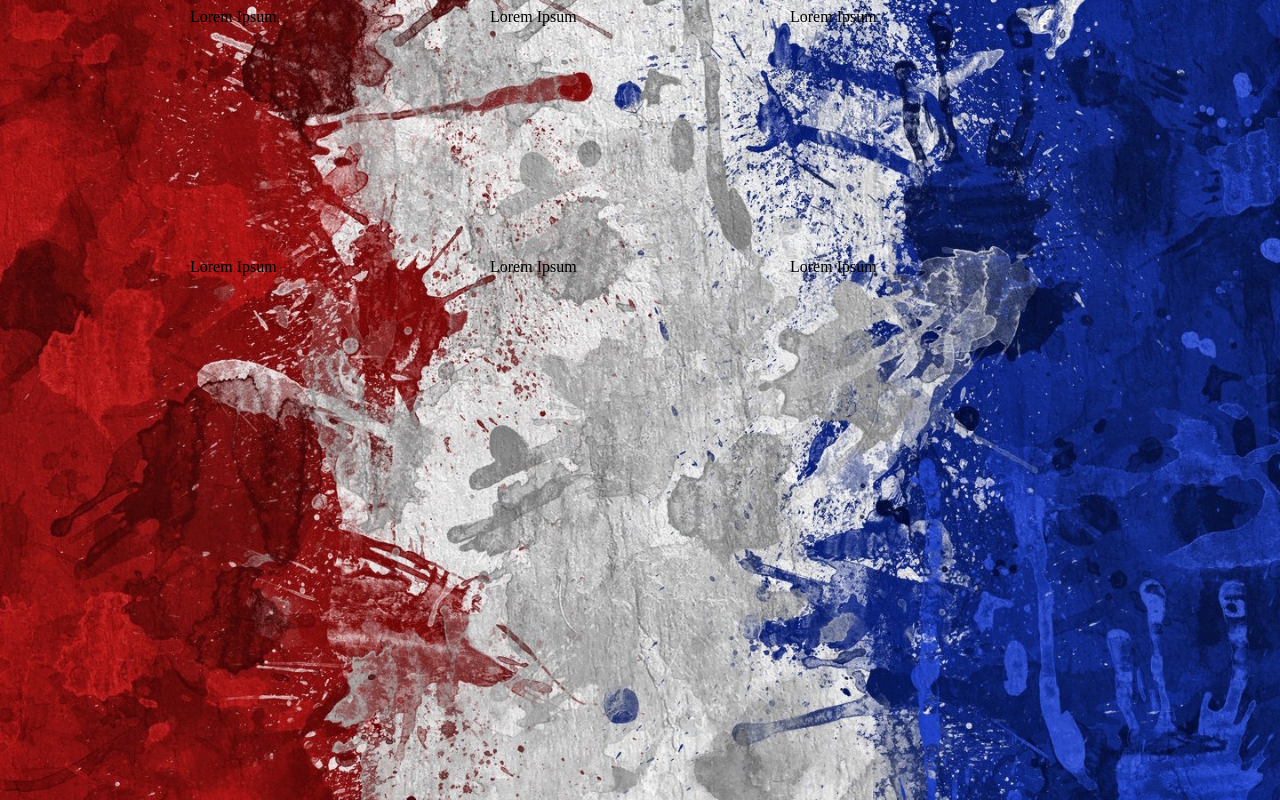
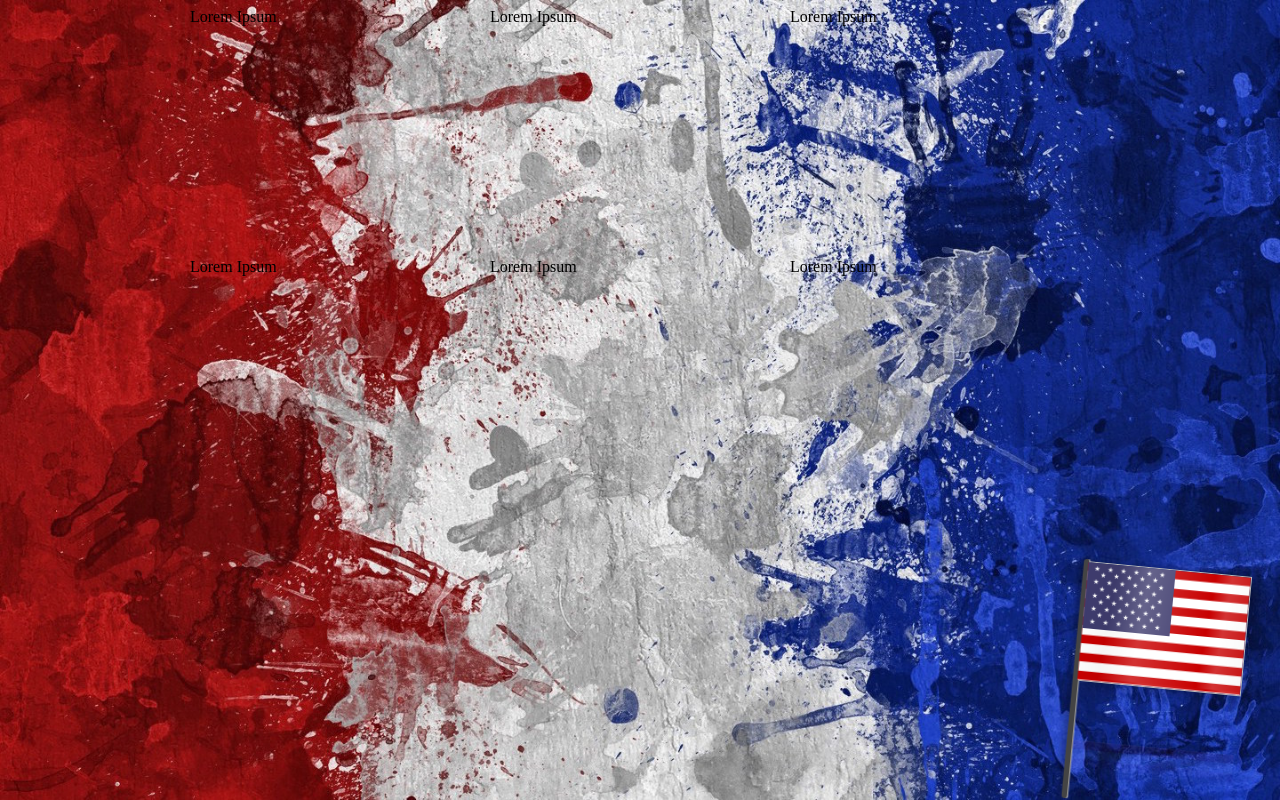
Before and after one commit to kristenbriggs/president_tracker, a website: page public/candidates.html in a window 1280 px wide. Drawn offline with Linux system fonts and the light colour scheme.

Commit message:
HTML, CSS, and JS Edits

```diff
--- a/public/candidates.html
+++ b/public/candidates.html
@@ -26,6 +26,11 @@
   <section class="flex-item-6">
         Lorem Ipsum
   </section>
+
+  <section  id="flag2" class="flag rect">
+  <section class="flag-pattern us"></section>
+  <section class="flag-wave"></section>
+
   </article>
   <script src="js/libs/jquery.js"></script>
   <script src="js/scripts.js"></script>
--- a/public/css/styles.css
+++ b/public/css/styles.css
@@ -90,3 +90,9 @@ h1 {
     flex-shrink: <property unused>
     flex-basis: <property unused>
 }
+
+#flag2 {
+    position:absolute;
+    bottom:0;
+    right:0;
+}
--- a/public/js/scripts.js
+++ b/public/js/scripts.js
@@ -6,3 +6,7 @@ $('#flag').animate({
 $('#flag').click(function() {
   window.location = "candidate.html";
 })
+
+$('#flag2').click(function() {
+  window.location = 'vote.html';
+})
```
